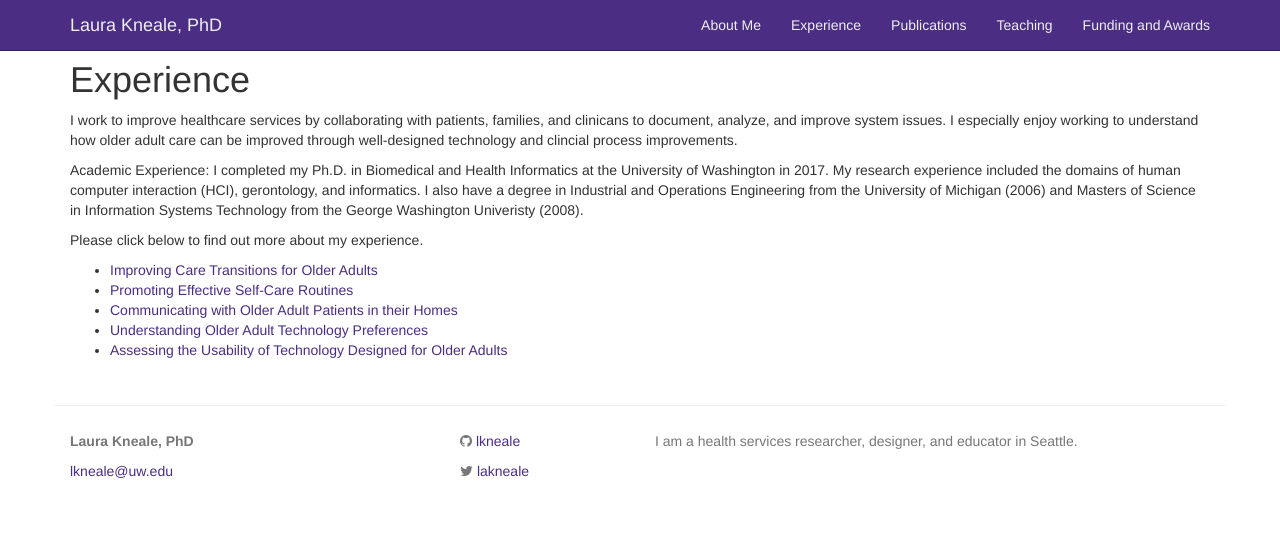
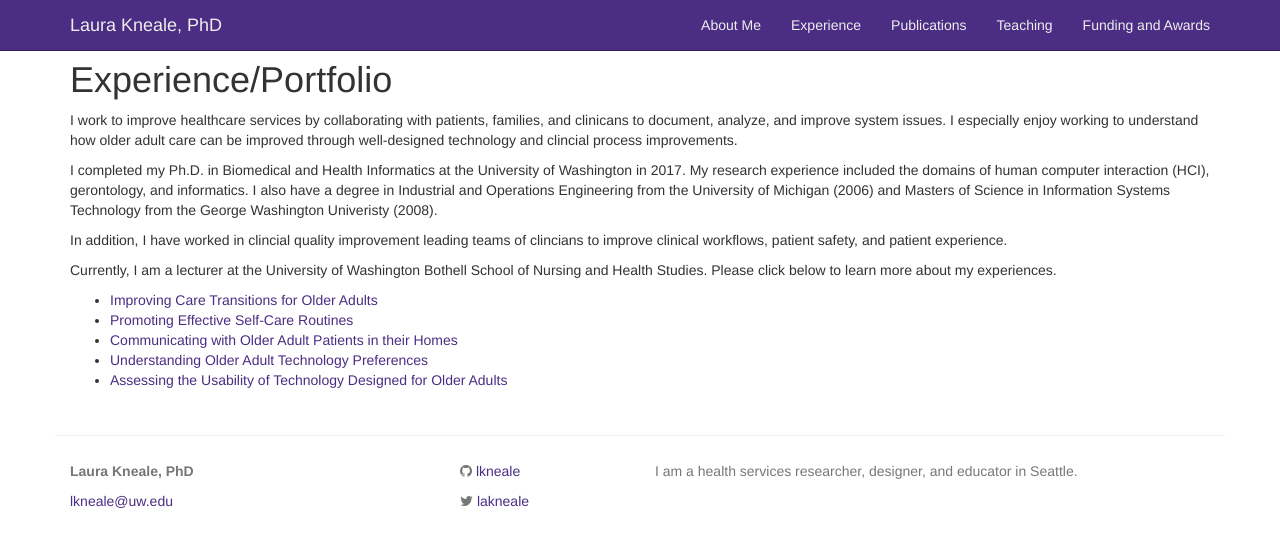
Before and after one commit to lkneale/lkneale.github.io, a Jekyll site: the page built from research.md, in a window 1280 px wide. Shown: the top 547 px of the page. Built offline with Jekyll 4.4.1, drawn with Linux system fonts in a browser that asks for light colours.

Commit message:
Update research.md

```diff
--- a/research.md
+++ b/research.md
@@ -1,16 +1,21 @@
 ---
 layout: page
-title: Experience
+title: Experience/Portfolio
 permalink: /research/
 ---
 <p>
 I work to improve healthcare services by collaborating with patients, families, and clinicans to document, analyze, and improve system issues. I especially enjoy working to understand how older adult care can be improved through well-designed technology and clincial process improvements.
 </p>
 <p>
-Academic Experience:
 I completed my Ph.D. in Biomedical and Health Informatics at the University of Washington in 2017. My research experience included the domains of human computer interaction (HCI), gerontology, and informatics. I also have a degree in Industrial and Operations Engineering from the University of Michigan (2006) and Masters of Science in Information Systems Technology from the George Washington Univeristy (2008).
 </p>
-Please click below to find out more about my experience.
+<p>
+In addition, I have worked in clincial quality improvement leading teams of clincians to improve clinical workflows, patient safety, and patient experience.
+  </p>
+  <p>
+  Currently, I am a lecturer at the University of Washington Bothell School of Nursing and Health Studies. Please click below to learn more about my experiences.
+  </p>
+
 
   <ul class="">
     <li>
```
